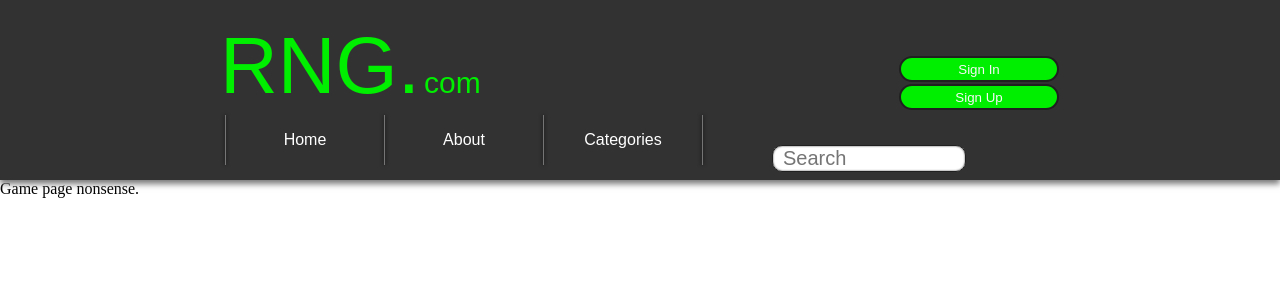
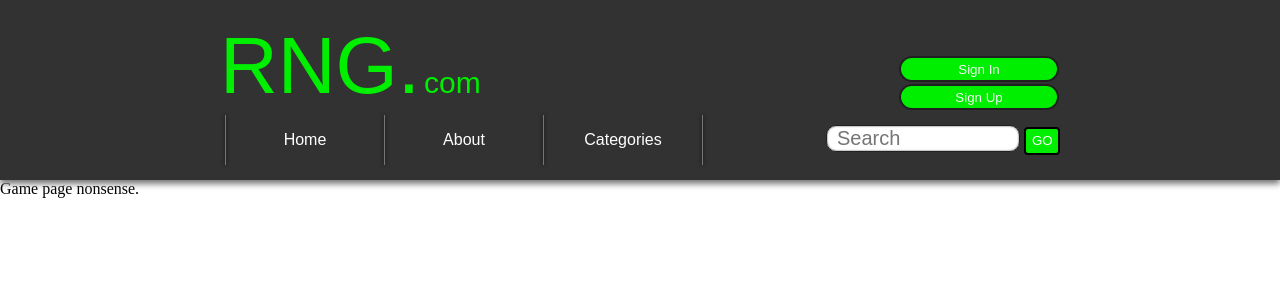
Before and after one commit to JAA1999/asep-workshop, a Django app: template templates/RNG/game.html in a window 1280 px wide. Shown: the top 300 px of the page. Run offline with Django 3.2, Linux system fonts and the light colour scheme; the template is opened without the code that fills it, so the values that code supplies are empty; some web fonts are replaced.

Commit message:
Update Search button

```diff
--- a/static/static_dirs/css/style.css
+++ b/static/static_dirs/css/style.css
@@ -125,6 +125,11 @@ input:hover {
       color: #ffffff;
 }
 
+.searchButton:hover{
+      background-color: rgb(0, 189, 0);
+      box-shadow: inset 0 0 6px #000000;
+}
+
 .giant-box{
       height: 3000px;
       width: 5px;
--- a/templates/RNG/base.html
+++ b/templates/RNG/base.html
@@ -75,9 +75,13 @@
 
         <div class="line"></div>
 
-        <form class="ib search padleft">
-          <input type="text" name="search" placeholder="Search">
-        </form>
+        <div class="ib searchBlock padleft">
+          <form class="ib">
+            <input type="text" name="search" placeholder="Search">
+          </form>
+          <button class="ib searchButton">GO</button>
+        </div>
+
       </div>
     </div>
 
```
Also changed, not shown: db.sqlite3.
